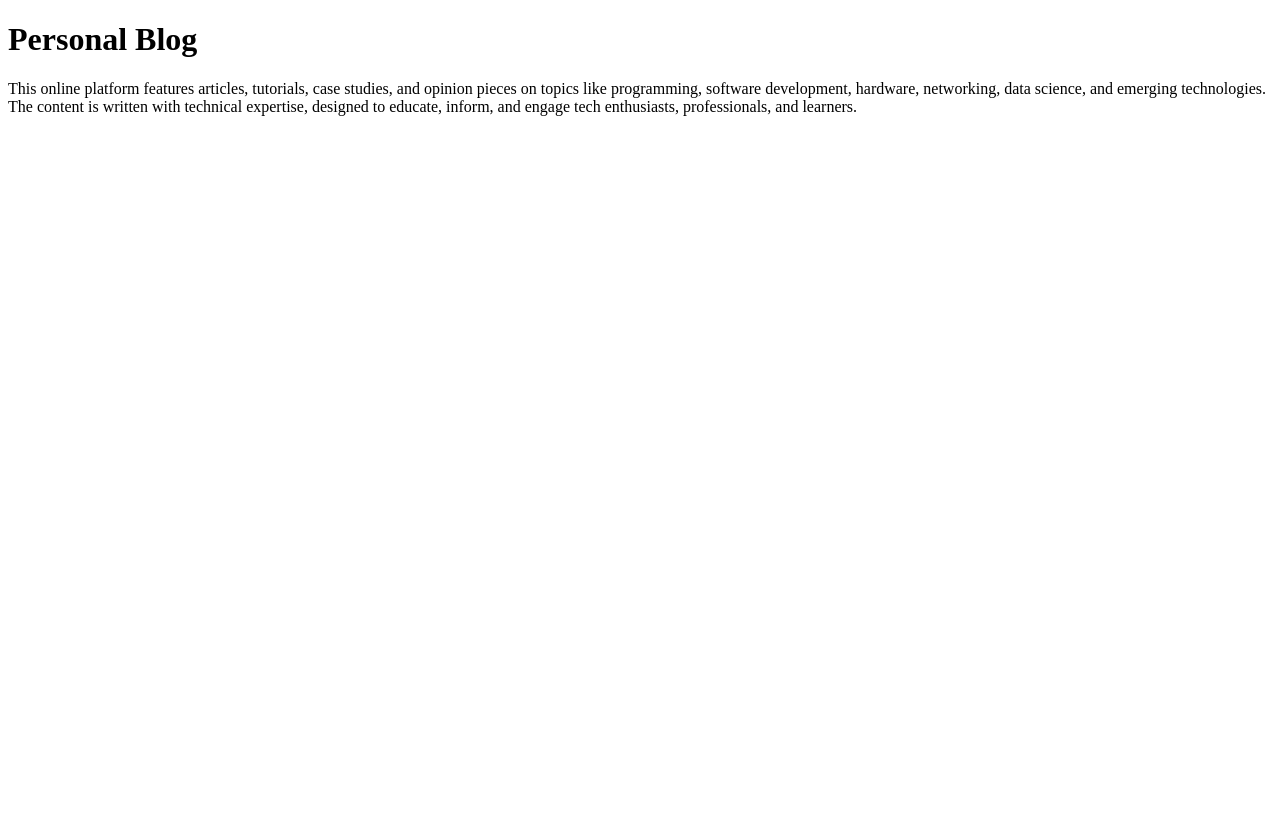
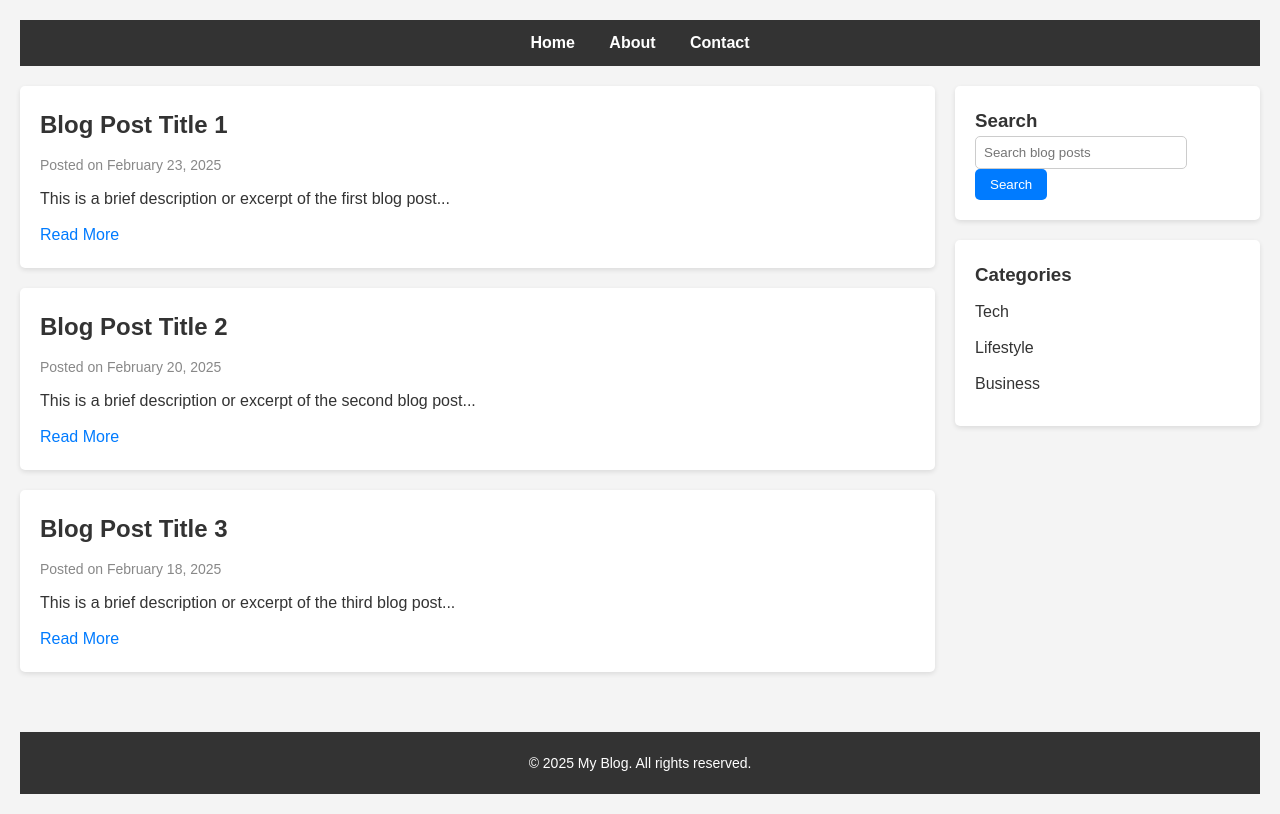
Before and after one commit to vcse59/vcse59.github.io, a plain HTML site: page index.html in a window 1280 px wide. Drawn offline with Linux system fonts and the light colour scheme.

Commit message:
Test changes
Test changes

```diff
--- a/index.html
+++ b/index.html
@@ -1,13 +1,74 @@
 <!DOCTYPE html>
-<html>
+<html lang="en">
+
+<head>
+    <meta charset="UTF-8">
+    <meta name="viewport" content="width=device-width, initial-scale=1.0">
+    <meta http-equiv="X-UA-Compatible" content="ie=edge">
+    <title>My Blog</title>
+    <link rel="stylesheet" href="styles.css">
+</head>
 
 <body>
-    <h1>Personal Blog</h1>
-    <p>
-        This online platform features articles, tutorials, case studies, and opinion pieces on topics like programming, software
-        development, hardware, networking, data science, and emerging technologies. The content is written with technical
-        expertise, designed to educate, inform, and engage tech enthusiasts, professionals, and learners.
-    </p>
+
+    <header>
+        <nav>
+            <ul>
+                <li><a href="#">Home</a></li>
+                <li><a href="#">About</a></li>
+                <li><a href="#">Contact</a></li>
+            </ul>
+        </nav>
+    </header>
+
+    <main>
+        <section class="blog-posts">
+            <article class="post">
+                <h2><a href="#">Blog Post Title 1</a></h2>
+                <p class="date">Posted on February 23, 2025</p>
+                <p class="excerpt">This is a brief description or excerpt of the first blog post...</p>
+                <a href="#" class="read-more">Read More</a>
+            </article>
+
+            <article class="post">
+                <h2><a href="#">Blog Post Title 2</a></h2>
+                <p class="date">Posted on February 20, 2025</p>
+                <p class="excerpt">This is a brief description or excerpt of the second blog post...</p>
+                <a href="#" class="read-more">Read More</a>
+            </article>
+
+            <article class="post">
+                <h2><a href="#">Blog Post Title 3</a></h2>
+                <p class="date">Posted on February 18, 2025</p>
+                <p class="excerpt">This is a brief description or excerpt of the third blog post...</p>
+                <a href="#" class="read-more">Read More</a>
+            </article>
+        </section>
+
+        <aside>
+            <section class="search">
+                <h3>Search</h3>
+                <form action="#" method="get">
+                    <input type="text" placeholder="Search blog posts" name="query">
+                    <button type="submit">Search</button>
+                </form>
+            </section>
+
+            <section class="categories">
+                <h3>Categories</h3>
+                <ul>
+                    <li><a href="#">Tech</a></li>
+                    <li><a href="#">Lifestyle</a></li>
+                    <li><a href="#">Business</a></li>
+                </ul>
+            </section>
+        </aside>
+    </main>
+
+    <footer>
+        <p>&copy; 2025 My Blog. All rights reserved.</p>
+    </footer>
+
 </body>
 
 </html>
--- /dev/null
+++ b/styles.css
@@ -0,0 +1,154 @@
+/* Basic Reset */
+* {
+    margin: 0;
+    padding: 0;
+    box-sizing: border-box;
+}
+
+body {
+    font-family: Arial, sans-serif;
+    line-height: 1.6;
+    background-color: #f4f4f4;
+    color: #333;
+    padding: 20px;
+}
+
+header {
+    background: #333;
+    color: #fff;
+    padding: 10px 0;
+}
+
+header nav ul {
+    list-style: none;
+    text-align: center;
+}
+
+header nav ul li {
+    display: inline;
+    margin: 0 15px;
+}
+
+header nav ul li a {
+    color: #fff;
+    text-decoration: none;
+    font-weight: bold;
+}
+
+header nav ul li a:hover {
+    text-decoration: underline;
+}
+
+main {
+    display: flex;
+    flex-wrap: wrap;
+    margin-top: 20px;
+}
+
+.blog-posts {
+    flex: 3;
+    margin-right: 20px;
+}
+
+.post {
+    background: #fff;
+    padding: 20px;
+    margin-bottom: 20px;
+    border-radius: 5px;
+    box-shadow: 0 2px 5px rgba(0, 0, 0, 0.1);
+}
+
+.post h2 {
+    font-size: 24px;
+    margin-bottom: 10px;
+}
+
+.post h2 a {
+    text-decoration: none;
+    color: #333;
+}
+
+.post h2 a:hover {
+    color: #007BFF;
+}
+
+.post .date {
+    color: #888;
+    font-size: 14px;
+}
+
+.post .excerpt {
+    margin: 10px 0;
+    font-size: 16px;
+}
+
+.read-more {
+    color: #007BFF;
+    text-decoration: none;
+}
+
+.read-more:hover {
+    text-decoration: underline;
+}
+
+aside {
+    flex: 1;
+}
+
+.search,
+.categories {
+    background: #fff;
+    padding: 20px;
+    margin-bottom: 20px;
+    border-radius: 5px;
+    box-shadow: 0 2px 5px rgba(0, 0, 0, 0.1);
+}
+
+.search input {
+    width: 80%;
+    padding: 8px;
+    border: 1px solid #ccc;
+    border-radius: 5px;
+}
+
+.search button {
+    padding: 8px 15px;
+    background-color: #007BFF;
+    color: #fff;
+    border: none;
+    border-radius: 5px;
+    cursor: pointer;
+}
+
+.search button:hover {
+    background-color: #0056b3;
+}
+
+.categories ul {
+    list-style: none;
+}
+
+.categories ul li {
+    margin: 10px 0;
+}
+
+.categories ul li a {
+    text-decoration: none;
+    color: #333;
+}
+
+.categories ul li a:hover {
+    color: #007BFF;
+}
+
+footer {
+    text-align: center;
+    padding: 20px;
+    background: #333;
+    color: #fff;
+    margin-top: 40px;
+}
+
+footer p {
+    font-size: 14px;
+}
```
